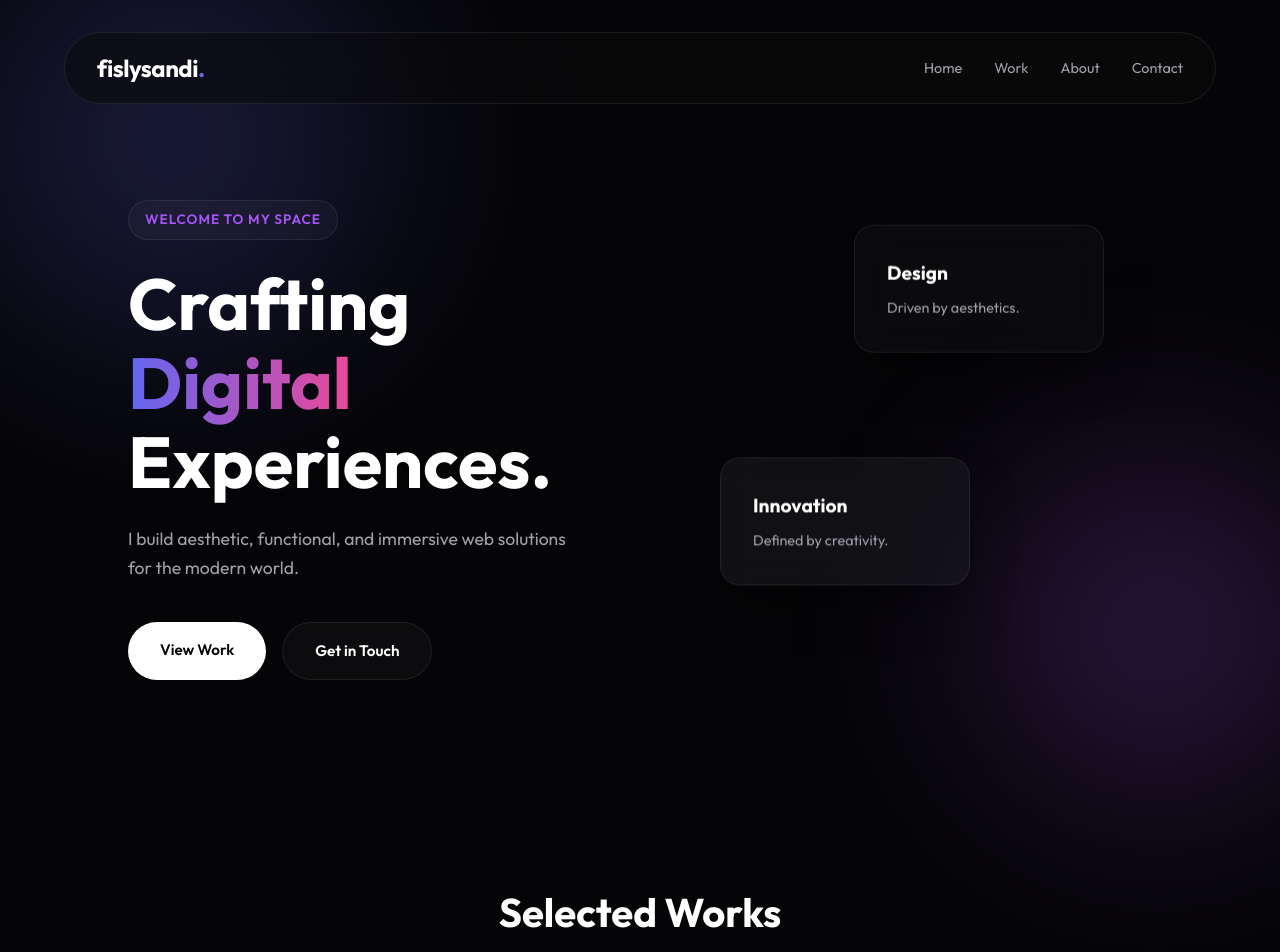
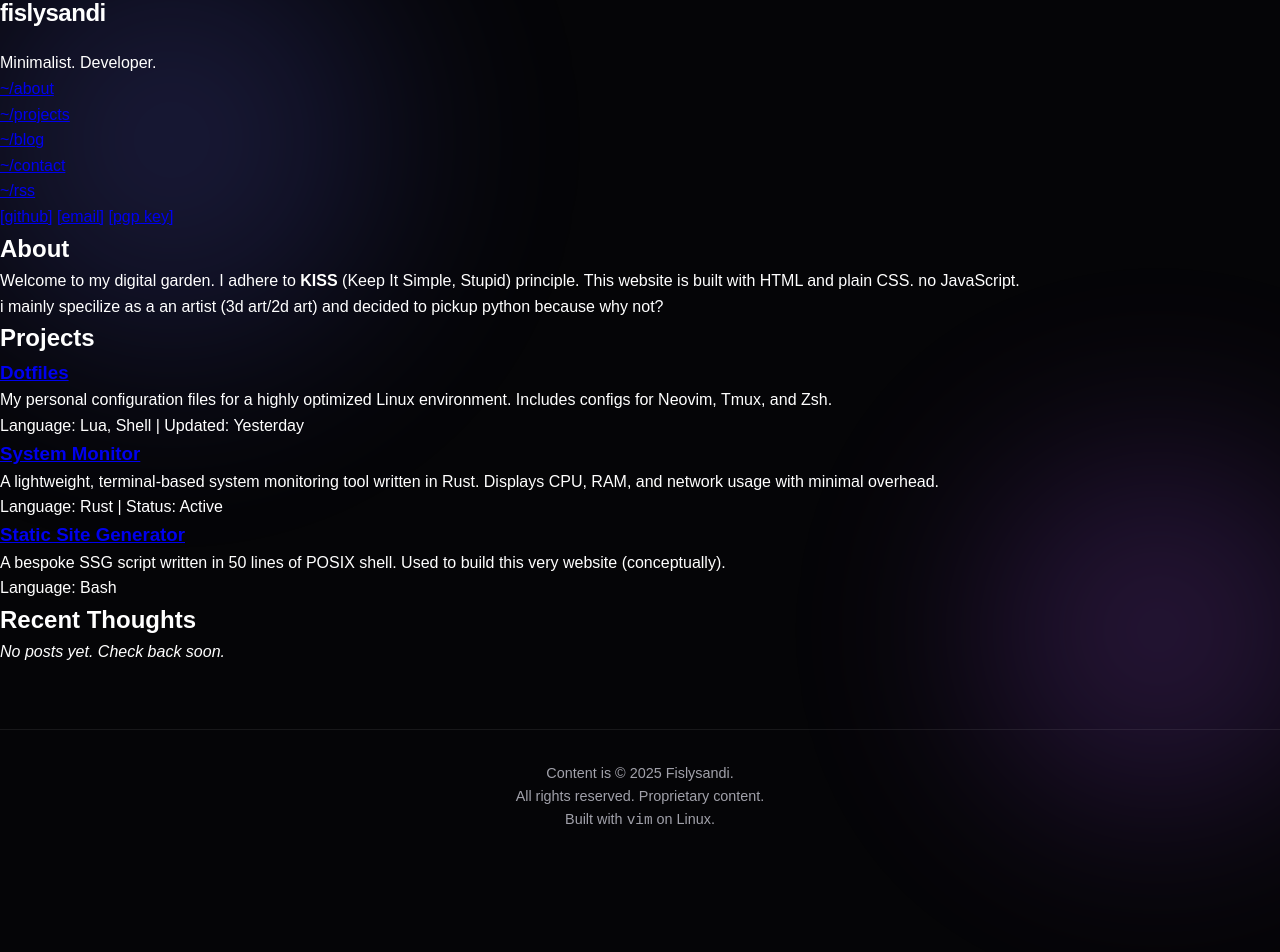
Before and after one commit to fislysandi/fislysandi-site-preview, a plain HTML site: page index.html in a window 1280 px wide. Shown: the top 952 px of the page. After the commit the page ends 864 px from the top, so only its background shows below. Drawn offline with Linux system fonts and the light colour scheme.

Commit message:
Update license to proprietary and refine content

```diff
--- a/index.html
+++ b/index.html
@@ -1,83 +1,83 @@
 <!DOCTYPE html>
 <html lang="en">
+
 <head>
     <meta charset="UTF-8">
     <meta name="viewport" content="width=device-width, initial-scale=1.0">
-    <meta name="description" content="Personal Portfolio of Fislysandi. Creator, Developer, Innovator.">
-    <title>Fislysandi | Creative Developer</title>
+    <title>fislysandi.xyz</title>
     <link rel="stylesheet" href="style.css">
-    <link rel="preconnect" href="https://fonts.googleapis.com">
-    <link rel="preconnect" href="https://fonts.gstatic.com" crossorigin>
-    <link href="https://fonts.googleapis.com/css2?family=Outfit:wght@300;400;600;700&display=swap" rel="stylesheet">
 </head>
+
 <body>
-    <div class="cursor-glow"></div>
+    <aside>
+        <div class="profile-section">
+            <div class="ascii-art">
 
-    <nav class="glass-nav">
-        <div class="logo">fislysandi<span class="dot">.</span></div>
-        <ul class="nav-links">
-            <li><a href="#home">Home</a></li>
-            <li><a href="#work">Work</a></li>
-            <li><a href="#about">About</a></li>
-            <li><a href="#contact">Contact</a></li>
-        </ul>
-    </nav>
+            </div>
+            <h1 class="logo">fislysandi</h1>
+            <p class="tagline">Minimalist. Developer.</p>
+        </div>
+
+        <nav>
+            <ul>
+                <li><a href="#about">~/about</a></li>
+                <li><a href="#projects">~/projects</a></li>
+                <li><a href="#blog">~/blog</a></li>
+                <li><a href="#contact">~/contact</a></li>
+                <li><a href="rss.xml">~/rss</a></li>
+            </ul>
+        </nav>
+
+        <div class="socials">
+            <a href="https://github.com/fislysandi" target="_blank">[github]</a>
+            <a href="#" target="_blank">[email]</a>
+            <a href="#" target="_blank">[pgp key]</a>
+        </div>
+    </aside>
 
     <main>
-        <section id="home" class="hero">
-            <div class="hero-content">
-                <div class="badge">Welcome to my space</div>
-                <h1>Crafting <span class="gradient-text">Digital</span><br>Experiences.</h1>
-                <p>I build aesthetic, functional, and immersive web solutions for the modern world.</p>
-                <div class="cta-group">
-                    <a href="#work" class="btn primary">View Work</a>
-                    <a href="#contact" class="btn secondary">Get in Touch</a>
-                </div>
-            </div>
-            <div class="hero-visual">
-                <!-- Abstract geometric art via CSS/SVG can go here -->
-                <div class="glass-card float-animation">
-                    <div class="card-content">
-                        <h3>Innovation</h3>
-                        <p>Defined by creativity.</p>
-                    </div>
-                </div>
-                <div class="glass-card float-animation delay-1">
-                    <div class="card-content">
-                        <h3>Design</h3>
-                        <p>Driven by aesthetics.</p>
-                    </div>
-                </div>
-            </div>
+        <section id="about">
+            <h2>About</h2>
+            <p>Welcome to my digital garden. I adhere to <strong>KISS</strong> (Keep It Simple, Stupid) principle.
+                This website is built with HTML and plain CSS. no JavaScript.</p>
+            <p>i mainly specilize as a an artist (3d art/2d art) and decided to pickup python because why not?</p>
         </section>
 
-        <!-- Placeholder for more sections to ensure scrollability for effects -->
-        <section id="work" class="spacer">
-            <h2>Selected Works</h2>
-            <div class="grid">
-                <article class="project-card">
-                    <div class="project-image"></div>
-                    <h3>Project Alpha</h3>
-                    <p>Next-gen interface design.</p>
-                </article>
-                <article class="project-card">
-                    <div class="project-image"></div>
-                    <h3>Project Beta</h3>
-                    <p>AI-driven automation tool.</p>
-                </article>
-                <article class="project-card">
-                    <div class="project-image"></div>
-                    <h3>Project Gamma</h3>
-                    <p>Immersive 3D web experience.</p>
-                </article>
-            </div>
+        <section id="projects">
+            <h2>Projects</h2>
+            <ul class="project-list">
+                <li class="project-item">
+                    <h3><a href="#">Dotfiles</a></h3>
+                    <p>My personal configuration files for a highly optimized Linux environment. Includes configs for
+                        Neovim, Tmux, and Zsh.</p>
+                    <div class="project-meta">Language: Lua, Shell | Updated: Yesterday</div>
+                </li>
+                <li class="project-item">
+                    <h3><a href="#">System Monitor</a></h3>
+                    <p>A lightweight, terminal-based system monitoring tool written in Rust. Displays CPU, RAM, and
+                        network usage with minimal overhead.</p>
+                    <div class="project-meta">Language: Rust | Status: Active</div>
+                </li>
+                <li class="project-item">
+                    <h3><a href="#">Static Site Generator</a></h3>
+                    <p>A bespoke SSG script written in 50 lines of POSIX shell. Used to build this very website
+                        (conceptually).</p>
+                    <div class="project-meta">Language: Bash</div>
+                </li>
+            </ul>
         </section>
+
+        <section id="blog">
+            <h2>Recent Thoughts</h2>
+            <p><em>No posts yet. Check back soon.</em></p>
+        </section>
+
+        <footer>
+            <p>Content is &copy; 2025 Fislysandi.<br>
+                All rights reserved. Proprietary content.<br>
+                Built with <code>vim</code> on Linux.</p>
+        </footer>
     </main>
+</body>
 
-    <footer>
-        <p>&copy; 2025 Fislysandi. All rights reserved.</p>
-    </footer>
-
-    <script src="script.js"></script>
-</body>
 </html>
```
